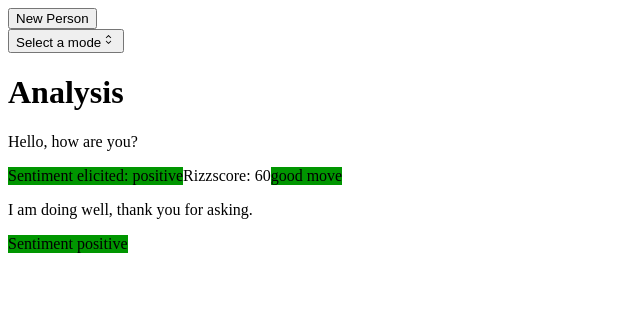
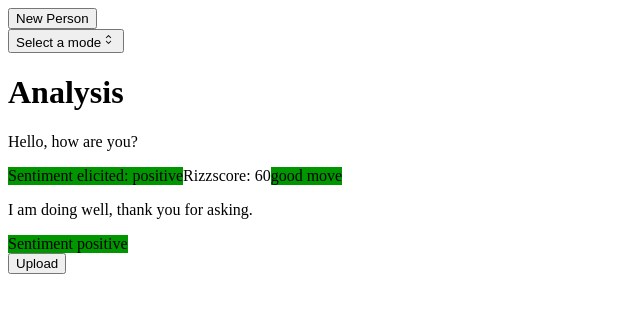
Before and after one commit to LittleWhole/HackUMBC2024, a Next.js app in the folder rizzlabs/: page / in a window 1280 px wide. Shown: the top 312 px of the page, without its empty margins (0-640 px from the left). Built offline with nearby package versions, Linux system fonts and the light colour scheme; no server answers.

Commit message:
dark mode + upload slideout

```diff
--- a/rizzlabs/app/page.tsx
+++ b/rizzlabs/app/page.tsx
@@ -10,17 +10,30 @@ import {
   SelectLabel,
   SelectValue,
 } from "@/components/ui/select";
+import {
+  Sheet,
+  SheetContent,
+  SheetDescription,
+  SheetHeader,
+  SheetTitle,
+  SheetTrigger,
+  SheetFooter,
+  SheetClose
+} from "@/components/ui/sheet"
+import { Label } from "@/components/ui/label";
+import { Input } from "@/components/ui/input";
+
 import { useState, useEffect } from "react";
 import Analysis from "@/components/analysis";
 import { Party } from "@/types";
 import { Sentiment } from "@/types";
 import { Status } from "@/types";
-import axios from 'axios';
 import OpenAI from "openai";
 const openai = new OpenAI({ apiKey: "", dangerouslyAllowBrowser: true });
 
 import ChatWindow from "../components/ui/chat-window";
-import Message from "../components/ui/message";
+import { Textarea } from "@/components/ui/textarea";
+
 enum Modes {
   ANALYSIS,
   PRACTICE,
@@ -169,14 +182,41 @@ export default function Home() {
                 <SelectItem value="suggestions">Suggestions</SelectItem>
               </SelectGroup>
             </SelectContent>
-          </Select>
+          </Select></div>
         </div>
-      </div>
 
       <div className="flex basis-6/12 flex-col bg-neutral-800">
         {renderSwitch(mode)}
       </div>
-      <div className="flex basis-3/12 flex-col bg-neutral-800"></div>
+      <div className="flex basis-3/12 flex-col bg-neutral-800">
+      <div className="mr-4 mt-4 self-end">
+          <Sheet>
+      <SheetTrigger asChild>
+        <Button>Upload</Button>
+      </SheetTrigger>
+      <SheetContent>
+        <SheetHeader>
+          <SheetTitle>Upload new conversations</SheetTitle>
+          <SheetDescription>
+            Upload updated conversations/DMs from this person to the database.
+          </SheetDescription>
+        </SheetHeader>
+        <div className="grid gap-4 py-4">
+          <div className="grid w-full gap-1.5">
+            <Label htmlFor="conversation">
+              Conversation
+            </Label>
+            <Textarea id="conversation" value="Insert formatted conversation here..." className="col-span-3" />
+          </div>
+        </div>
+        <SheetFooter>
+          <SheetClose asChild>
+            <Button type="submit">Save changes</Button>
+          </SheetClose>
+        </SheetFooter>
+      </SheetContent>
+    </Sheet>
+    </div></div>
     </div>
   );
 }
```
Also changed, not shown: rizzlabs/app/layout.tsx (+9 -1 lines), rizzlabs/components/theme-provider.tsx (added, +9 -0 lines).
